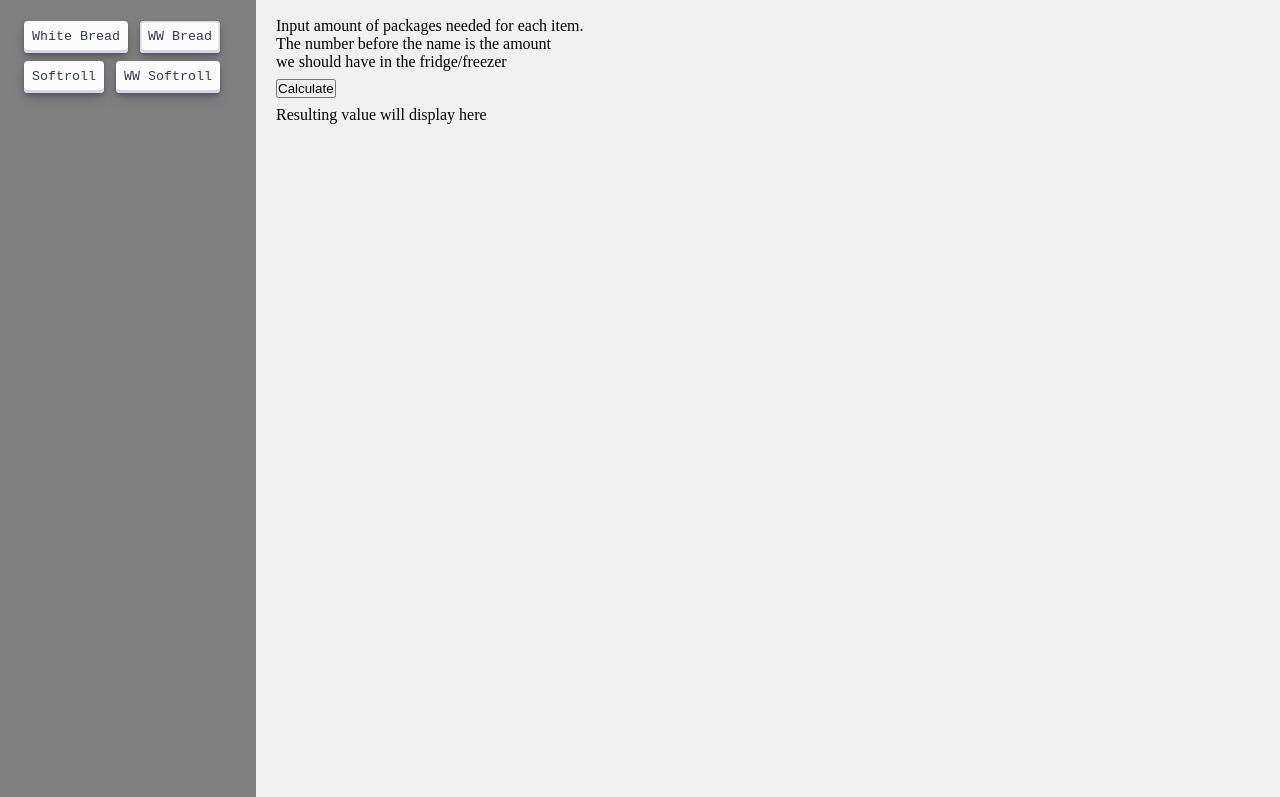
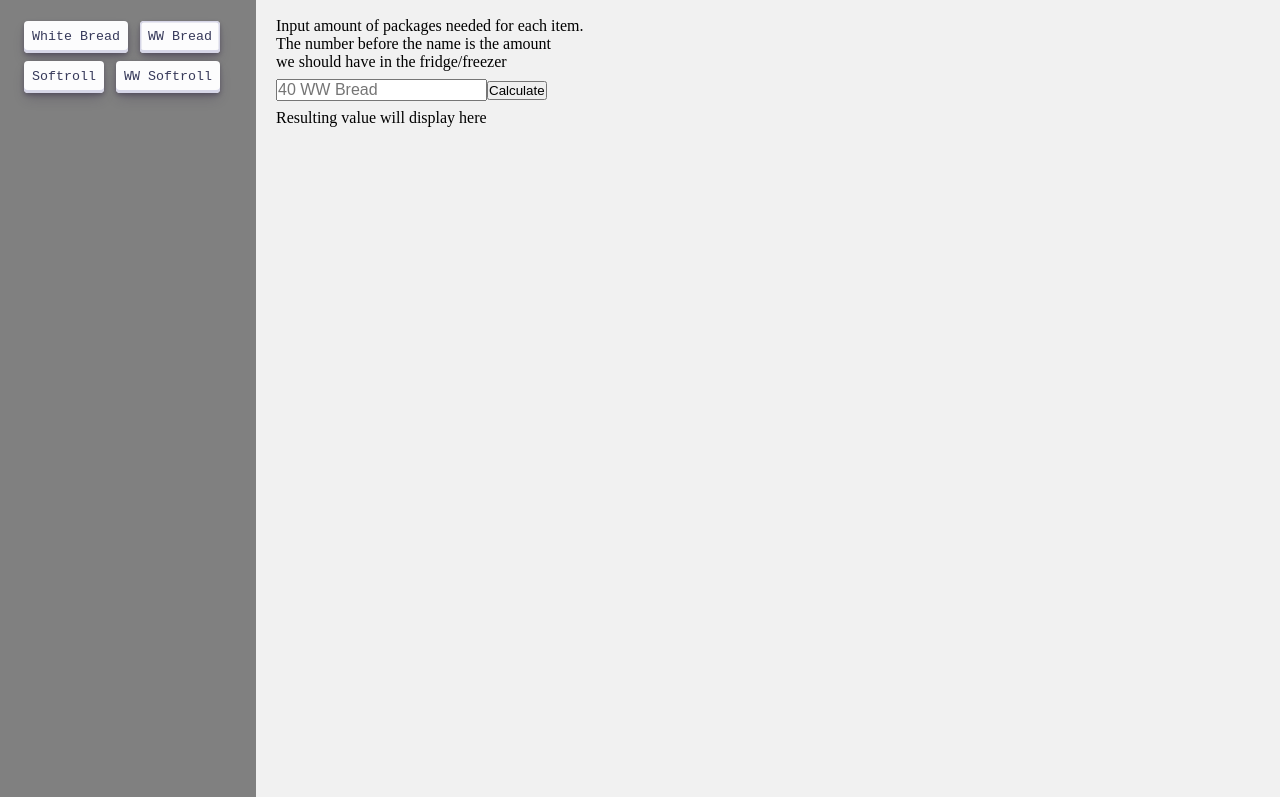
Before and after one commit to Nat-Repo/Bakery-App, a plain HTML site: page doughcalc.html in a window 1280 px wide. Both pictures are taken after a click on the button "WW Bread". Shown: the part 130-927 px from the top of the page. Drawn offline with Linux system fonts and the light colour scheme.

Commit message:
Added more to doughcal json

```diff
--- a/data.json
+++ b/data.json
@@ -189,6 +189,23 @@
 
         },
 
+        "ww_bread" : {
+
+            "values" : {
+                "flour" : 44,
+                "base" : 11,
+                "water" : 31,
+                "yeast" : 1
+            },
+
+            "ww_bread" : {
+                "name" : "40 WW Bread",
+                "head_weight" : 1.188,
+                "pkg" : 1
+            }
+
+        },
+
         "softroll" : {
 
             "values" : {
@@ -236,7 +253,7 @@
 
         },
 
-        "60_buns" : {
+        "ww_softroll" : {
 
             "values" : {
                 "flour" : 44,
--- a/main.js
+++ b/main.js
@@ -246,9 +246,17 @@ function populate_dough_fields(num) {
         case 0:
             category    = data.doughcalc.white_bread;
             break;
+        //WW Bread
+        case 1:
+            category    = data.doughcalc.ww_bread;
+            break;
         //Softroll
         case 2:
             category    = data.doughcalc.softroll;
+            break;
+        //WW Softroll
+        case 3:
+            category    = data.doughcalc.ww_softroll;
             break;
     }
 
```
Also changed, not shown: doughcalc.html (+4 -4 lines).
